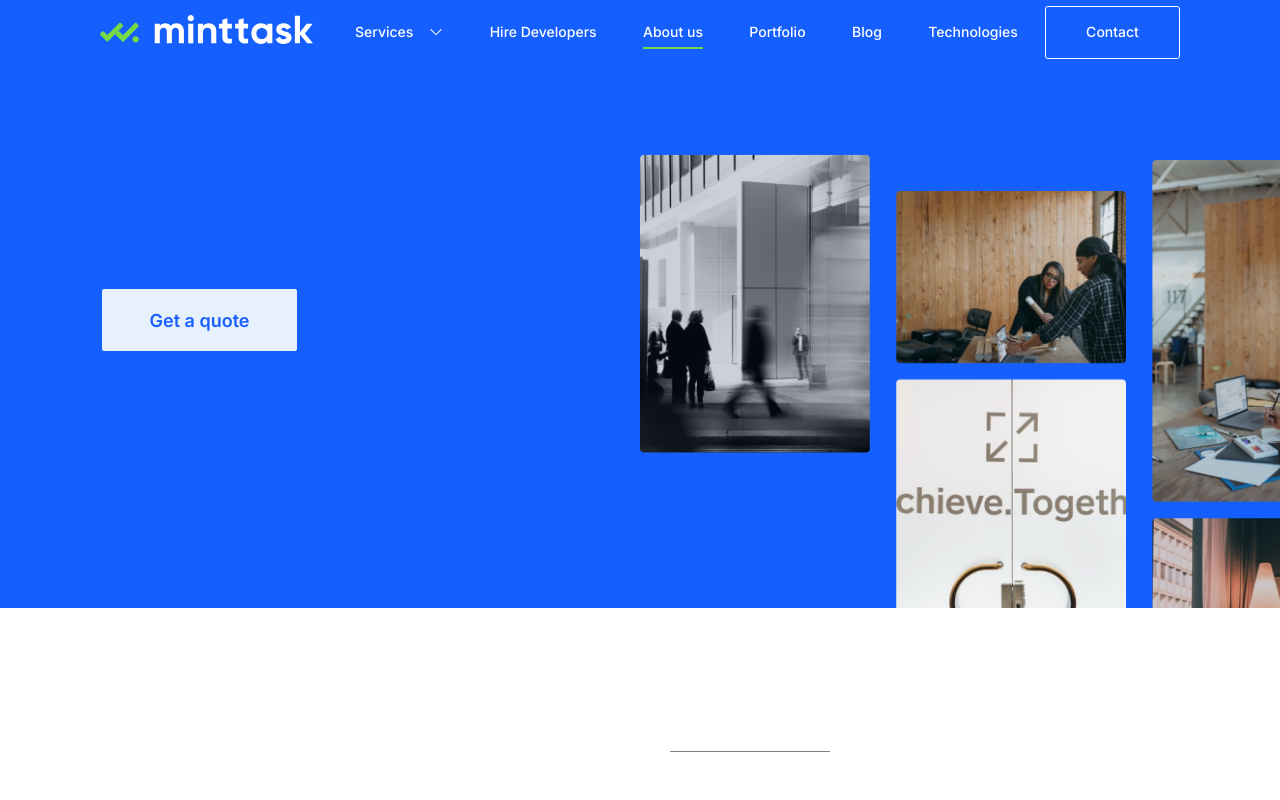
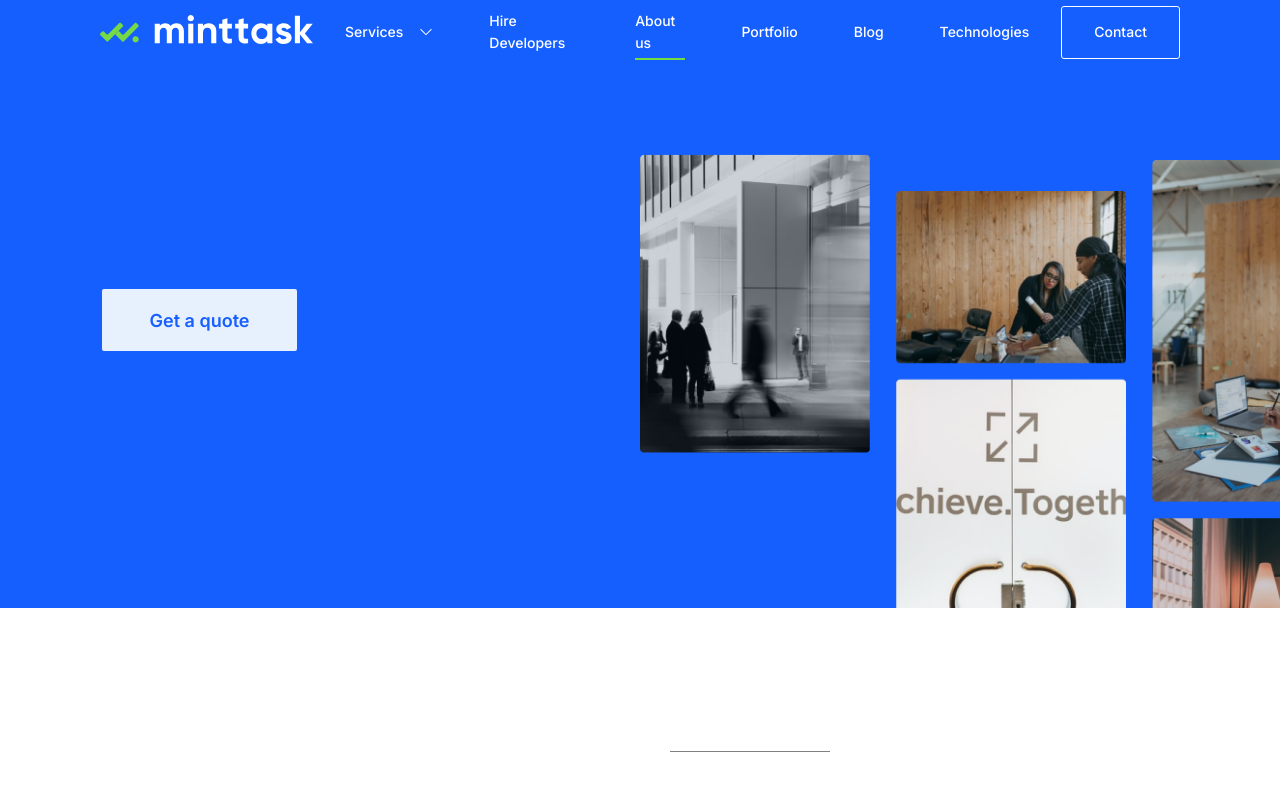
Before and after one commit to Satyam-99-Kumar/Awwaltech_Reactjs, a React (Create React App) app: page /about in a window 1280 px wide. Shown: the top 800 px of the page. Built offline with nearby package versions, Linux system fonts and the light colour scheme; no server answers.

Commit message:
Padding in Navbar

```diff
--- a/src/components/Navbar/Navbar.module.scss
+++ b/src/components/Navbar/Navbar.module.scss
@@ -62,7 +62,8 @@
       font-size: 16px;
       line-height: 22px;
       font-weight: 500;
-      padding: 0.2rem 1.2rem;
+      // padding: 0.2rem 1.2rem;
+      padding: .5rem 1.5rem;
       cursor: pointer;
       span {
         margin-left: 1rem;
```
